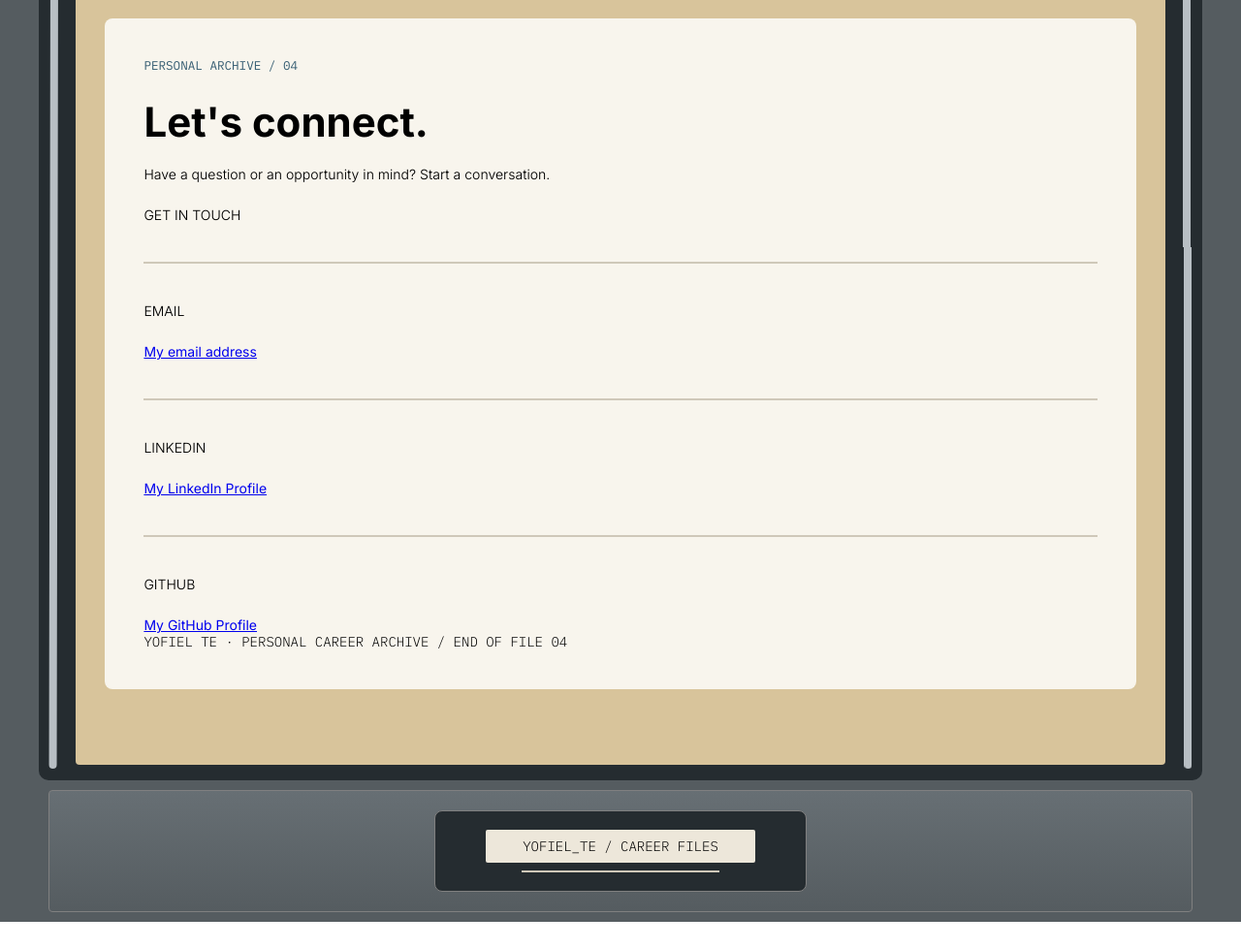
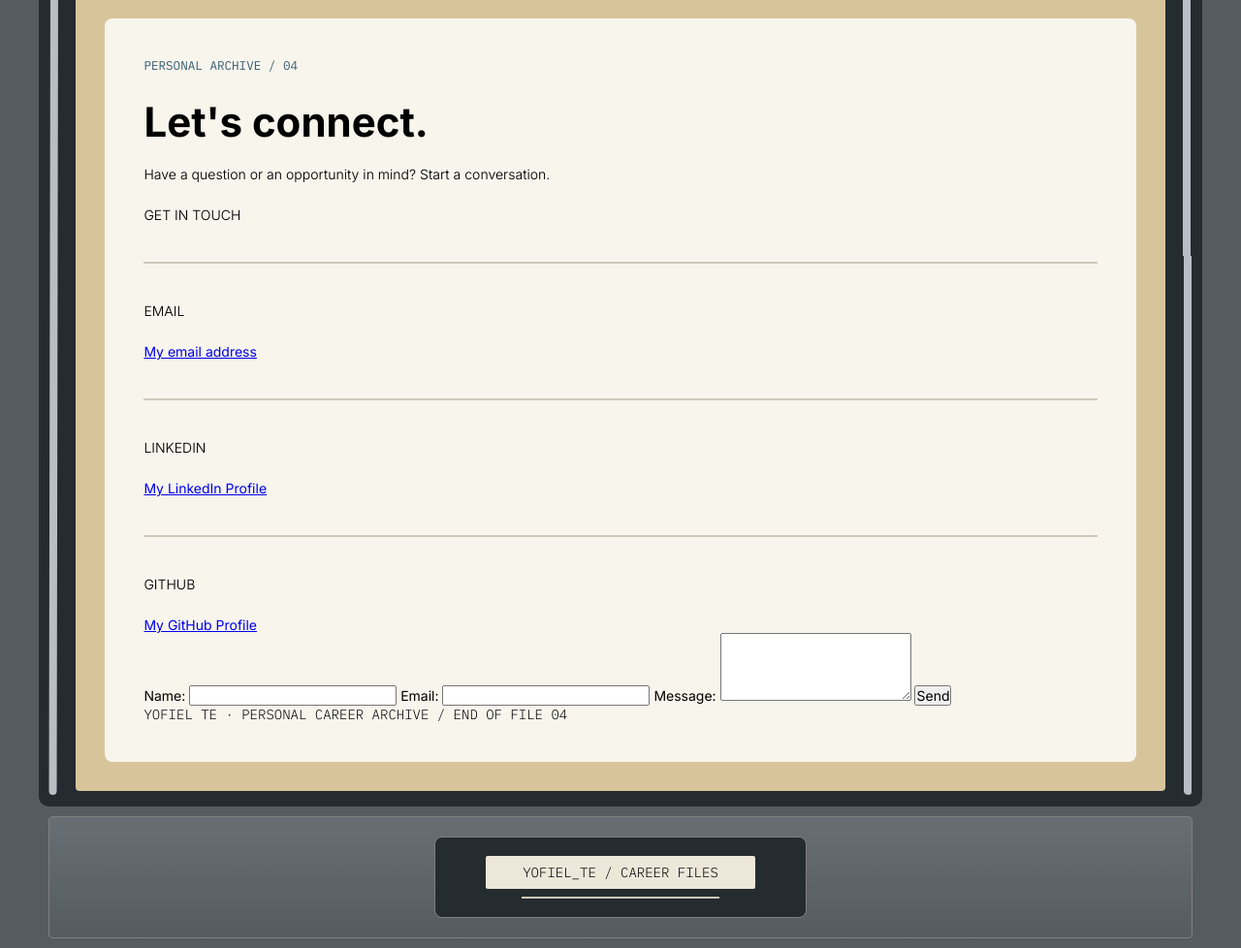
Before and after one commit to Exaelll/TePortfolio, a plain HTML site: page index.html in a window 1280 px wide. Shown: the part 3279-4257 px from the top of the page at 97% size. Before the commit the page ends 4230 px from the top, so only its background shows below. Drawn offline with Linux system fonts and the light colour scheme.

Commit message:
Add contact form to the contact section for user inquiries

```diff
--- a/index.html
+++ b/index.html
@@ -237,9 +237,18 @@
           <a href="https://github.com/Exaelll" target="_blank">My GitHub Profile</a>
 
 
-          <div>
+          <div class="contact-form">
             <form action="">
+              <label for="name">Name:</label>
+              <input type="text" id="name" name="name" required>
 
+              <label for="email">Email:</label>
+              <input type="email" id="email" name="email" required>
+
+              <label for="message">Message:</label>
+              <textarea id="message" name="message" rows="4" required></textarea>
+
+              <button type="submit">Send</button>
             </form>
           </div>
 
@@ -249,6 +258,8 @@
 
         </div> <!-- Close folder-content -->
       </section>
+
+
 
       <div class="spacer-right"></div>
 
```
